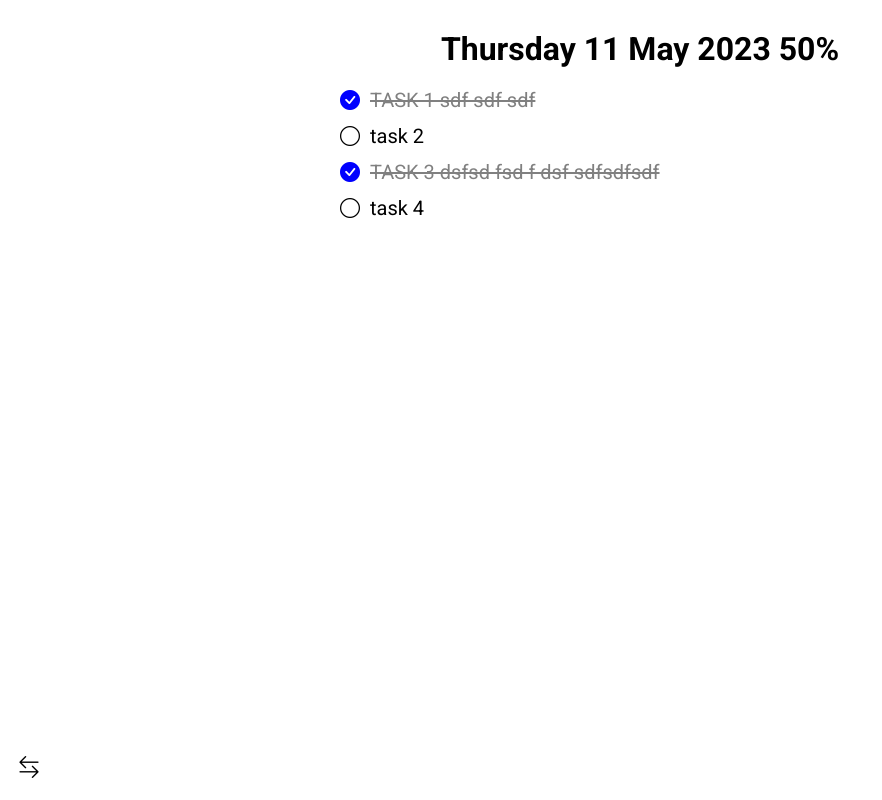
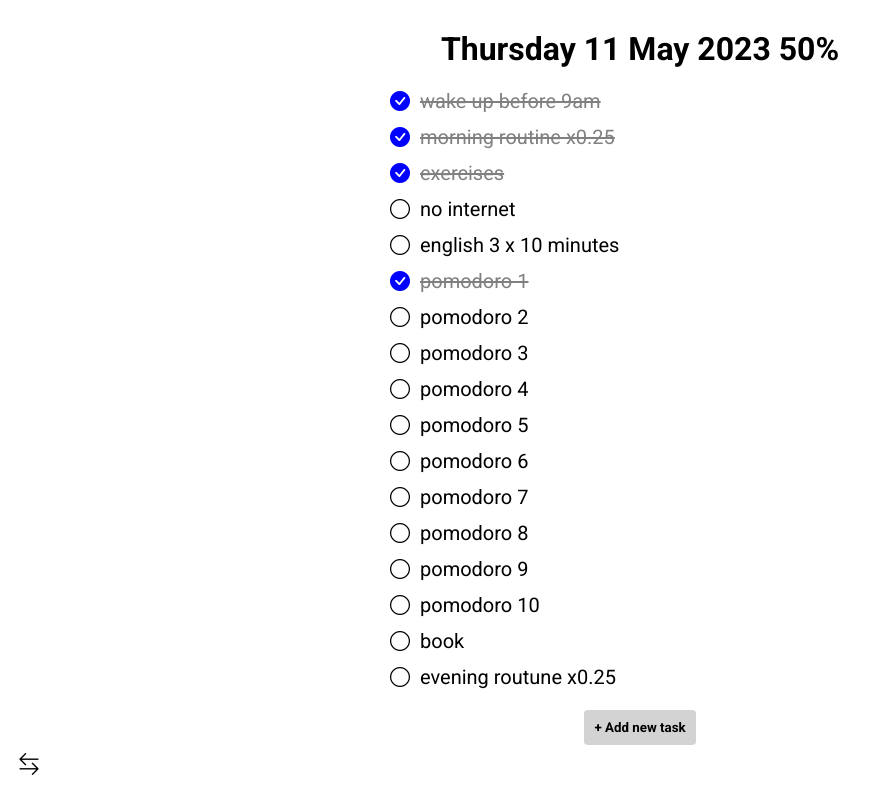
Before and after one commit to rafalrybicki/self-management-app, an Angular app: page /today in a window 1280 px wide. Shown: the whole page, without its empty margins (0-882 px from the left). Built offline with nearby package versions, Linux system fonts and the light colour scheme.

Commit message:
add NewTask component

```diff
--- /dev/null
+++ b/src/app/components/new-task/new-task.component.html
@@ -0,0 +1,20 @@
+<button *ngIf="!showEditor" (click)="toggleEditor()">+ Add new task</button>
+
+<form *ngIf="showEditor" class="editor"  [formGroup]="taskForm" (ngSubmit)="onSubmit()">
+    <input autofocus type="text" formControlName="content" />
+
+    <span class="datepicker-toggle">
+        <button type="button" class="datepicker-toggle-button">
+            <i class="bi bi-calendar3"></i>
+        </button>
+        <input type="date" class="datepicker-input" formControlName="date" tabindex="-1" />
+    </span>
+
+    <button (click)="toggleEditor()" type="button">
+        <i class="bi bi-x-square-fill"></i>
+    </button>
+
+    <button type="submit" [disabled]="!taskForm.valid">
+        <i class="bi bi-check-square-fill"></i>
+    </button>
+</form>
--- /dev/null
+++ b/src/app/components/new-task/new-task.component.scss
@@ -0,0 +1,96 @@
+:host {
+    display: block;
+    width: max-content;
+    margin: 20px auto 0;
+    border-radius: 4px;
+    background-color: lightgrey;
+
+    > button {
+        padding: 10px;
+        font-weight: bold;
+    }
+
+    form {
+        width: 500px;
+        padding: 10px;
+        display: flex;
+        align-content: center;
+
+        .datepicker-toggle {
+            display: inline-block;
+            position: relative;
+            width: 26px;
+            height: 26px;
+            margin-left: 8px;
+        }
+
+        .datepicker-toggle-button {
+            position: absolute;
+            left: 0;
+            top: 0;
+            width: 100%;
+            height: 100%;
+            margin-left: 0 !important;
+        }
+
+        .datepicker-input {
+            position: absolute;
+            left: 0;
+            top: 0;
+            width: 100%;
+            height: 100%;
+            opacity: 0;
+            cursor: pointer;
+            box-sizing: border-box;
+            background-color: blue;
+        }
+
+        .datepicker-input::-webkit-calendar-picker-indicator {
+            position: absolute;
+            left: 0;
+            top: 0;
+            width: 100%;
+            height: 100%;
+            margin: 0;
+            padding: 0;
+            cursor: pointer;
+        }
+
+        input {
+            height: 26px;
+            border-radius: 4px;
+            border: none;
+            flex: 1;
+            font-size: 16px;
+        }
+
+        button {
+            width: max-content;
+
+            &:disabled {
+                opacity: 0.5;
+                cursor: not-allowed;
+            }
+        }
+
+        i {
+            display: block;
+            height: 26px;
+            font-size: 26px;
+
+            &.bi-calendar3 {
+                background-color: white;
+                border-radius: 3px;
+            }
+
+            &.bi-x-square-fill {
+                margin: 0 7px;
+                color: red;
+            }
+
+            &.bi-check-square-fill {
+                color: green;
+            }
+        }
+    }
+}
--- /dev/null
+++ b/src/app/components/new-task/new-task.component.ts
@@ -0,0 +1,25 @@
+import { Component } from '@angular/core';
+import { FormGroup, FormControl, Validators } from '@angular/forms';
+
+@Component({
+  selector: 'app-new-task',
+  templateUrl: './new-task.component.html',
+  styleUrls: ['./new-task.component.scss']
+})
+export class NewTaskComponent {
+  showEditor: boolean = false;
+
+  taskForm = new FormGroup({
+    content: new FormControl('', [Validators.required]),
+    date: new FormControl(new Date()),
+  });
+
+  toggleEditor(): void {
+    this.showEditor = !this.showEditor;
+  }
+
+  onSubmit(): void {
+    // this.task.form.value.content.trim()
+    this.taskForm.patchValue({ content: '' });
+  }
+}
--- a/src/app/components/task/task.component.scss
+++ b/src/app/components/task/task.component.scss
@@ -1,7 +1,6 @@
 :host {
     display: flex;
-    width: 100%;
-    max-width: 600px;
+    width: 500px;
     margin-bottom: 10px;
     cursor: pointer;
     user-select: none;
@@ -11,6 +10,7 @@
     span {
         margin-left: 10px;
         flex-grow: 1;
+        padding-top: 1px;
 
         &.completed {
             text-decoration: line-through;
@@ -25,6 +25,10 @@
     }
 
     i {
+        display: flex;
+        align-items: center;
+        justify-content: center;
+
         &.bi-check-circle-fill {
             color: blue;
         }
@@ -35,9 +39,6 @@
             width: 26px;
             height: 26px;
             border-radius: 3px;
-            display: flex;
-            align-items: center;
-            justify-content: center;
             margin-right: 5px;
 
             &:hover {
--- a/src/app/pages/day/day.component.html
+++ b/src/app/pages/day/day.component.html
@@ -1,6 +1,21 @@
 <h1>{{ date | date:'EEEE d LLLL yyyy' }} 50%</h1>
 
-<app-task [id]="1" content="TASK 1 sdf sdf sdf" [completed]="true" date="11-5-2023"></app-task>
-<app-task [id]="2" content="task 2" [completed]="false" date="11-5-2023"></app-task>
-<app-task [id]="3" content="TASK 3 dsfsd fsd f dsf sdfsdfsdf" [completed]="true" date="11-5-2023"></app-task>
-<app-task [id]="4" content="task 4" [completed]="false" date="11-5-2023"></app-task>
+<app-task [id]="1" content="wake up before 9am" [completed]="true" date="11-5-2023"></app-task>
+<app-task [id]="2" content="morning routine x0.25" [completed]="true" date="11-5-2023"></app-task>
+<app-task [id]="3" content="exercises" [completed]="true" date="11-5-2023"></app-task>
+<app-task [id]="4" content="no internet" [completed]="false" date="11-5-2023"></app-task>
+<app-task [id]="5" content="english 3 x 10 minutes" [completed]="false" date="11-5-2023"></app-task>
+<app-task [id]="6" content="pomodoro 1" [completed]="true" date="11-5-2023"></app-task>
+<app-task [id]="7" content="pomodoro 2" [completed]="false" date="11-5-2023"></app-task>
+<app-task [id]="8" content="pomodoro 3" [completed]="false" date="11-5-2023"></app-task>
+<app-task [id]="9" content="pomodoro 4" [completed]="false" date="11-5-2023"></app-task>
+<app-task [id]="10" content="pomodoro 5" [completed]="false" date="11-5-2023"></app-task>
+<app-task [id]="11" content="pomodoro 6" [completed]="false" date="11-5-2023"></app-task>
+<app-task [id]="12" content="pomodoro 7" [completed]="false" date="11-5-2023"></app-task>
+<app-task [id]="13" content="pomodoro 8" [completed]="false" date="11-5-2023"></app-task>
+<app-task [id]="14" content="pomodoro 9" [completed]="false" date="11-5-2023"></app-task>
+<app-task [id]="16" content="pomodoro 10" [completed]="false" date="11-5-2023"></app-task>
+<app-task [id]="17" content="book" [completed]="false" date="11-5-2023"></app-task>
+<app-task [id]="18" content="evening routune x0.25" [completed]="false" date="11-5-2023"></app-task>
+
+<app-new-task></app-new-task>
--- a/src/styles.scss
+++ b/src/styles.scss
@@ -32,3 +32,7 @@ ul {
         }
     }
 }
+
+.bi::before {
+    vertical-align: 0 !important;
+}
```
Also changed, not shown: src/app/app.module.ts (+7 -2 lines), 1 other file (tests, documents, lock files or other folders).
